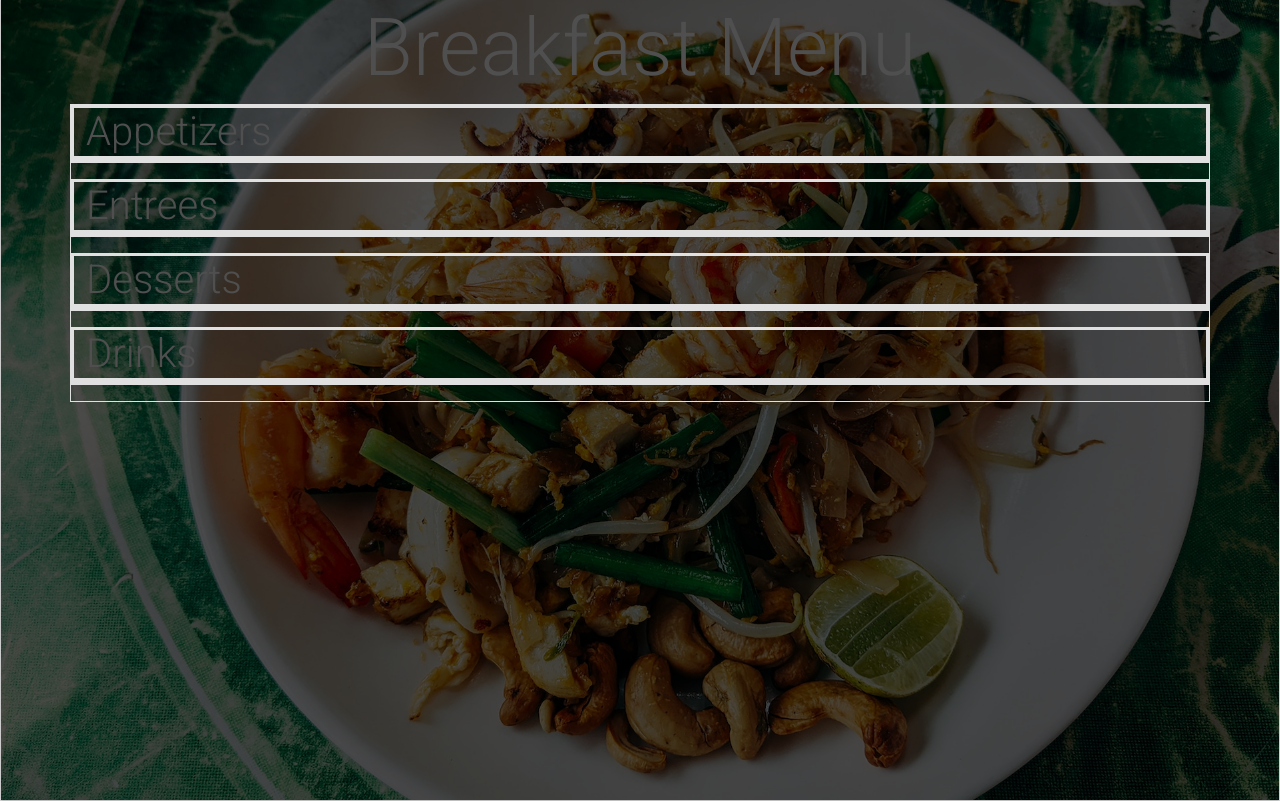
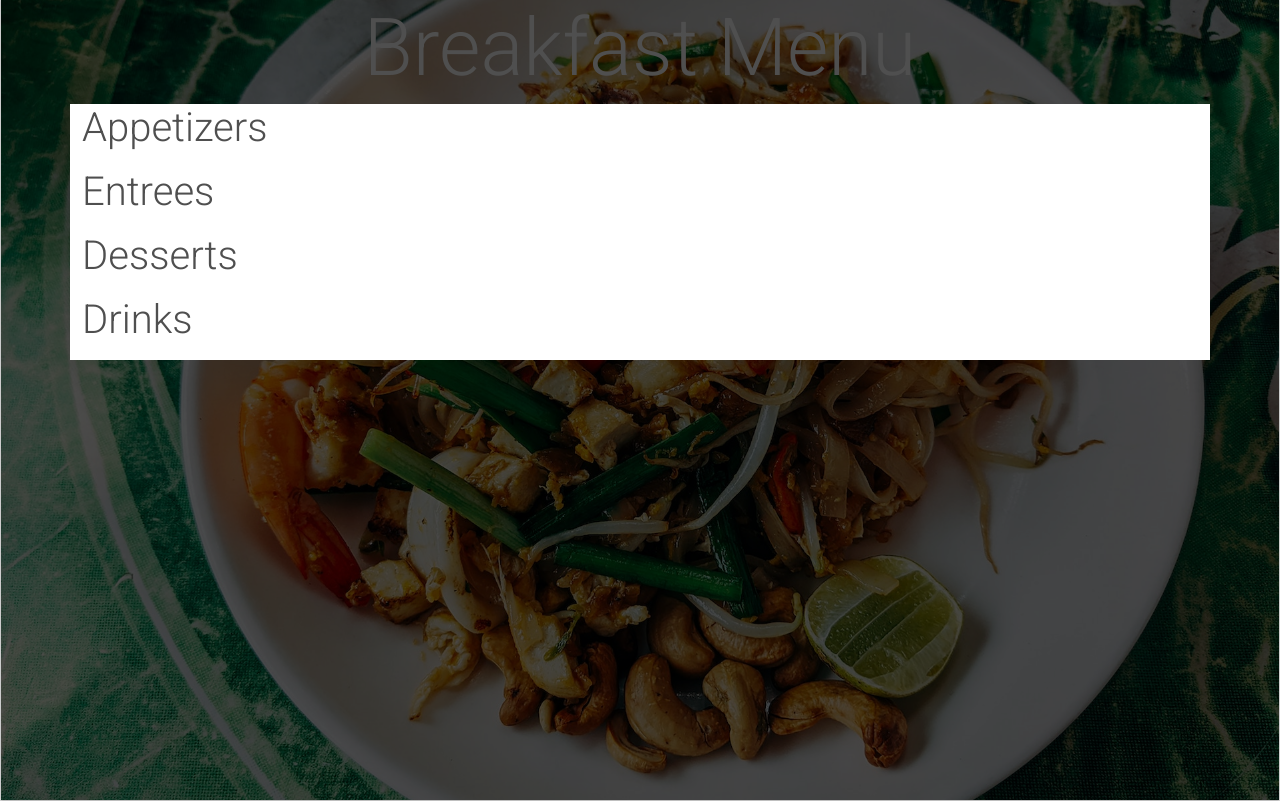
Before and after one commit to jpkim921/eatery, a Django app: page /menu/breakfast/ in a window 1280 px wide. Shown: the part 60-861 px from the top of the page. Run offline with Django 4.2, Linux system fonts and the light colour scheme.

Commit message:
adjust row and col

```diff
--- a/eatery/customer/templates/customer/home_menu.html
+++ b/eatery/customer/templates/customer/home_menu.html
@@ -6,6 +6,7 @@
 />
 {% endblock style %}
 {% block content %}
+
 <div class="d-flex flex-column mb-3 align-items-center justify-content-center">
   <div>
     <h1 class="main-header display-1">
--- a/eatery/customer/templates/customer/menu_grid.html
+++ b/eatery/customer/templates/customer/menu_grid.html
@@ -1,18 +1,18 @@
-<div class="container">
-  <div class="row border">
-    {% comment %} <div class="col-md-8 border"> {% endcomment %}
+<div class="container" style="background-color: white;">
+  <div class="row">
+    {% comment %} <div class="col-md-8"> {% endcomment %}
       {% comment %} Appetizer {% endcomment %}
-      <div class="mb-3 border">
-        <div class="row border">
-          <div class="category-title border">
+      <div class="mb-3">
+        <div class="row">
+          <div class="category-title">
             <h7 class="display-6">Appetizers</h7>
           </div>
         </div>
-        <div class="row border">
-          <div class="food-items border">
+        <div class="row">
+          <div class="food-items">
             <div class="container">
               <div
-                class="d-flex flex-row justify-content-between align-items-center flex-wrap"
+                class="d-flex flex-row justify-content-start align-items-center flex-wrap gap-3"
               >
                 {% for item in appetizer %}
                 <div class="col-md-3 menu-item card mb-3">
@@ -40,20 +40,20 @@
       </div>
       {% comment %} End Appetizer {% endcomment %}
       {% comment %} Entree {% endcomment %}
-      <div class="mb-3 border">
-        <div class="row border">
-          <div class="category-title border">
+      <div class="mb-3">
+        <div class="row">
+          <div class="category-title">
             <h7 class="display-6">Entrees</h7>
           </div>
         </div>
-        <div class="row border">
-          <div class="food-items border">
+        <div class="row">
+          <div class="food-items">
             <div class="container">
               <div
-                class="d-flex flex-row justify-content-between align-items-center flex-wrap"
+                class="d-flex flex-row justify-content-start align-items-center flex-wrap gap-3"
               >
                 {% for item in entree %}
-                <div class="col-md-5 menu-item card mb-3">
+                <div class="col-md-4 menu-item card mb-3">
                   <img
                     src="{{ item.image.url }}"
                     class="card-img-top img-thumbnail"
@@ -78,20 +78,20 @@
       </div>
       {% comment %} End Entree {% endcomment %}
       {% comment %} Dessert {% endcomment %}
-      <div class="mb-3 border">
-        <div class="row border">
-          <div class="category-title border">
+      <div class="mb-3">
+        <div class="row">
+          <div class="category-title">
             <h7 class="display-6">Desserts</h7>
           </div>
         </div>
-        <div class="row border">
-          <div class="food-items border">
+        <div class="row">
+          <div class="food-items">
             <div class="container">
               <div
-                class="d-flex flex-row justify-content-between align-items-center flex-wrap"
+              class="d-flex flex-row justify-content-start align-items-center flex-wrap gap-3"
               >
                 {% for item in dessert %}
-                <div class="d-flex col-lg-4 menu-itemcard mb-3">
+                <div class="col-md-3 menu-itemcard mb-3">
                   <img
                     src="{{ item.image.url }}"
                     class="card-img-top img-thumbnail"
@@ -118,20 +118,20 @@
       {% comment %} End Dessert {% endcomment %}
 
       {% comment %} Drink {% endcomment %}
-      <div class="mb-3 border">
-        <div class="row border">
-          <div class="category-title border">
+      <div class="mb-3">
+        <div class="row">
+          <div class="category-title">
             <h7 class="display-6">Drinks</h7>
           </div>
         </div>
-        <div class="row border">
-          <div class="food-items border">
+        <div class="row">
+          <div class="food-items">
             <div class="container">
               <div
-                class="d-flex flex-row justify-content-between align-items-center flex-wrap"
+                class="d-flex flex-row justify-content-start align-items-center flex-wrap gap-3"
               >
                 {% for item in drink %}
-                <div class="col-md-5 menu-item card mb-3">
+                <div class="col-md-3 menu-item card mb-3">
                   <img
                     src="{{ item.image.url }}"
                     class="card-img-top img-thumbnail"
```
